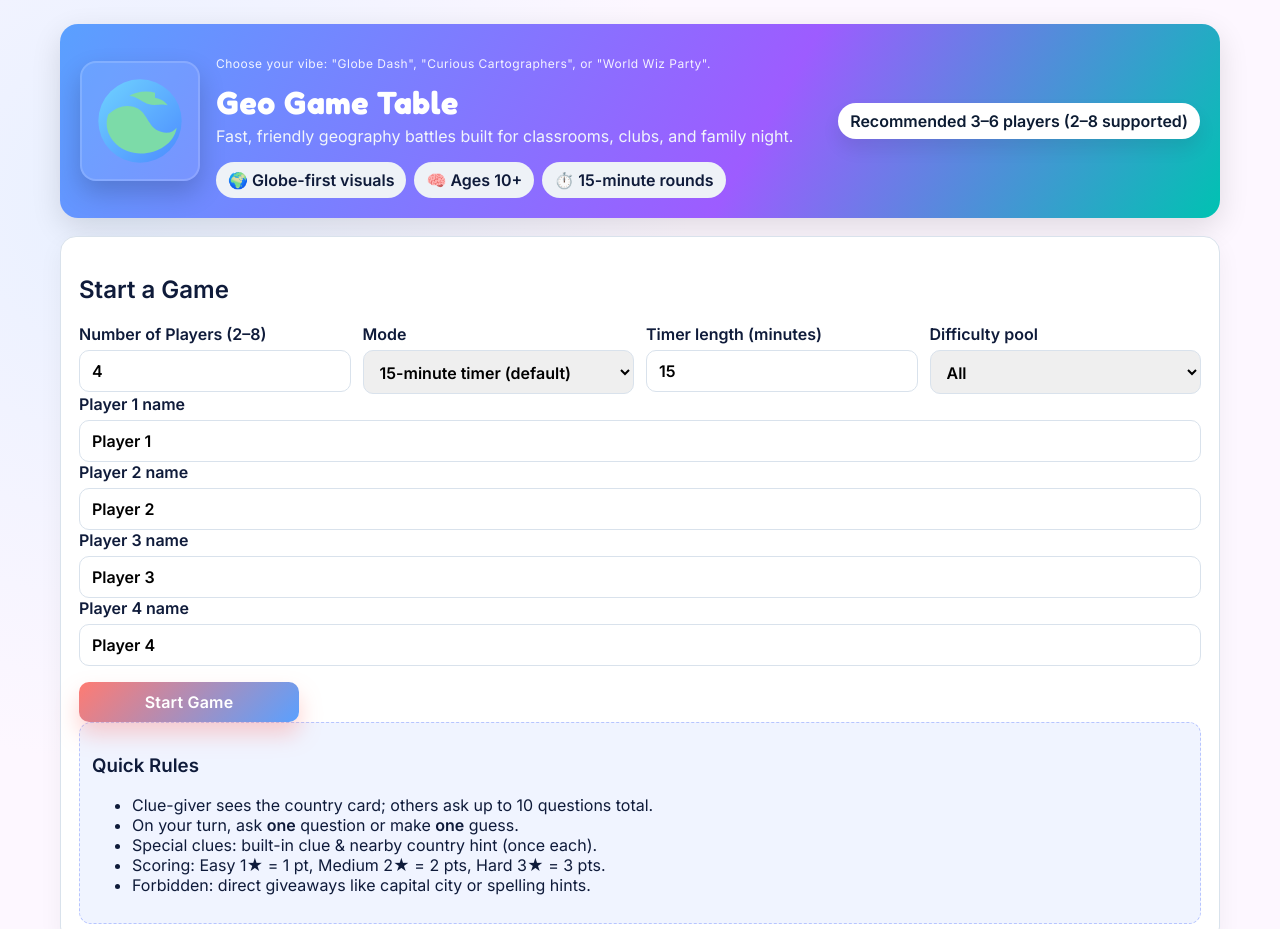
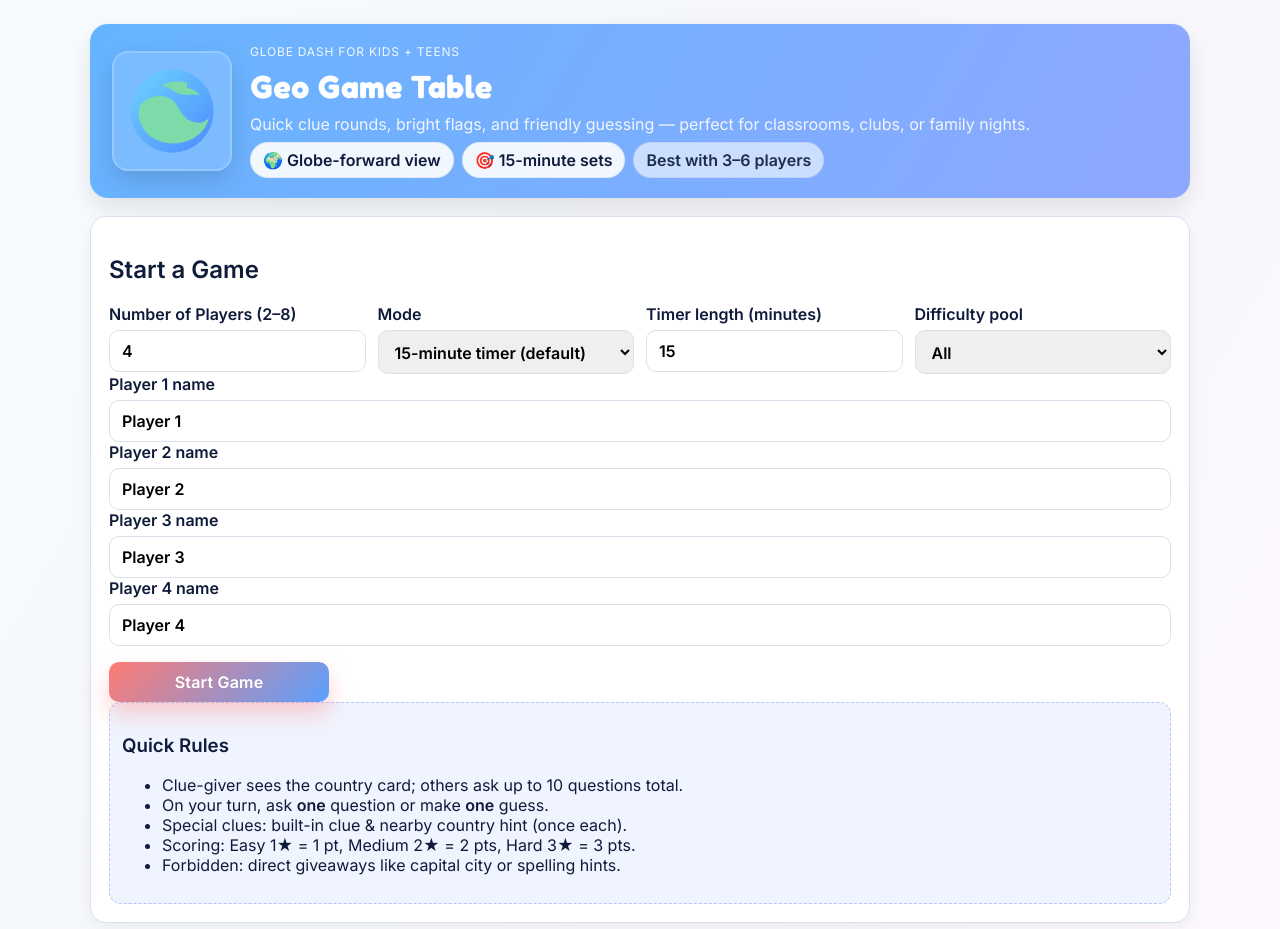
Before and after one commit to cdilla99/worldgame, a plain HTML site: page index.html in a window 1280 px wide. Shown: the top 929 px of the page. Drawn offline with Linux system fonts and the light colour scheme.

Commit message:
Simplify hero and soften visuals

```diff
--- a/index.html
+++ b/index.html
@@ -23,17 +23,16 @@
           <path d="M78 32c6 1 12 4 15 9-8-2-15 1-22-1-8-2-15-10-24-10 8-5 20-7 31-4z" fill="#7cdba8" />
         </svg>
       </div>
-      <div>
-        <p class="tiny">Choose your vibe: "Globe Dash", "Curious Cartographers", or "World Wiz Party".</p>
+      <div class="hero-copy">
+        <p class="eyebrow">Globe Dash for kids + teens</p>
         <h1>Geo Game Table</h1>
-        <p class="subtitle">Fast, friendly geography battles built for classrooms, clubs, and family night.</p>
+        <p class="subtitle">Quick clue rounds, bright flags, and friendly guessing — perfect for classrooms, clubs, or family nights.</p>
         <div class="hero-highlights">
-          <span class="pill">🌍 Globe-first visuals</span>
-          <span class="pill">🧠 Ages 10+</span>
-          <span class="pill">⏱️ 15-minute rounds</span>
+          <span class="pill">🌍 Globe-forward view</span>
+          <span class="pill">🎯 15-minute sets</span>
+          <span class="pill muted">Best with 3–6 players</span>
         </div>
       </div>
-      <div class="pill loud">Recommended 3–6 players (2–8 supported)</div>
     </header>
 
     <section id="setup" class="panel">
--- a/styles.css
+++ b/styles.css
@@ -1,60 +1,59 @@
 @import url('https://fonts.googleapis.com/css2?family=Fredoka:wght@500;700&family=Inter:wght@400;600&display=swap');
 
 :root {
-  --bg: #f6f9ff;
+  --bg: #f5f7fb;
   --panel: #ffffff;
   --ink: #0f1b3a;
   --accent: #ff7b72;
   --accent-2: #5aa0ff;
-  --accent-3: #00c2b2;
   --muted: #5f7285;
   --border: #d9e2ec;
   --green: #3cb179;
   --yellow: #f7c948;
-  --purple: #9d5cff;
 }
 
 * { box-sizing: border-box; }
 body {
   margin: 0;
   font-family: "Inter", "Segoe UI", system-ui, -apple-system, sans-serif;
-  background: radial-gradient(circle at 10% 20%, #e8f0ff, #fdf7ff 40%), var(--bg);
+  background: linear-gradient(120deg, #f8fbff, #f5f7fb 40%, #fdf8ff);
   color: var(--ink);
 }
 
-.app { max-width: 1200px; margin: 0 auto; padding: 24px 20px 60px; }
+.app { max-width: 1140px; margin: 0 auto; padding: 24px 20px 56px; }
 .hero {
   display: grid;
-  grid-template-columns: auto 1fr auto;
+  grid-template-columns: auto 1fr;
   align-items: center;
-  gap: 16px;
-  background: linear-gradient(120deg, #5aa0ff, #9d5cff 60%, #00c2b2);
+  gap: 18px;
+  background: linear-gradient(120deg, #65b4ff, #8ea8ff);
   color: #fff;
-  padding: 20px;
+  padding: 20px 22px;
   border-radius: 18px;
-  box-shadow: 0 10px 30px rgba(0,0,0,0.12);
+  box-shadow: 0 10px 24px rgba(0,0,0,0.1);
 }
 
 .hero-icon {
-  background: rgba(255, 255, 255, 0.08);
-  border: 2px solid rgba(255, 255, 255, 0.15);
+  background: rgba(255, 255, 255, 0.12);
+  border: 2px solid rgba(255, 255, 255, 0.2);
   border-radius: 16px;
   padding: 8px;
   width: 120px;
   height: 120px;
   display: grid;
   place-items: center;
-  box-shadow: 0 12px 26px rgba(0, 0, 0, 0.18);
+  box-shadow: 0 10px 22px rgba(0, 0, 0, 0.12);
 }
 
 .hero-icon svg { width: 100%; height: 100%; }
 
-.hero-highlights { display: flex; gap: 8px; flex-wrap: wrap; margin-top: 10px; }
+.hero-copy { display: grid; gap: 8px; }
+.hero-highlights { display: flex; gap: 8px; flex-wrap: wrap; }
 
 h1 { margin: 0; font-family: 'Fredoka', 'Inter', system-ui, -apple-system, sans-serif; letter-spacing: 0.5px; }
 
-.tiny { font-size: 12px; letter-spacing: 0.5px; opacity: 0.9; }
-.subtitle { margin-top: 4px; color: #f1f5fb; }
+.eyebrow { font-size: 12px; letter-spacing: 0.8px; text-transform: uppercase; opacity: 0.9; margin: 0; }
+.subtitle { margin: 0; color: #f1f5fb; }
 
 .panel {
   margin-top: 18px;
@@ -62,7 +61,7 @@ h1 { margin: 0; font-family: 'Fredoka', 'Inter', system-ui, -apple-system, sans-
   border: 1px solid var(--border);
   border-radius: 16px;
   padding: 18px;
-  box-shadow: 0 8px 24px rgba(0,0,0,0.05);
+  box-shadow: 0 6px 18px rgba(0,0,0,0.05);
 }
 
 .hidden { display: none; }
@@ -92,10 +91,9 @@ button:active { transform: translateY(0); }
 }
 
 .rules-box { background: #f0f4ff; border: 1px dashed #b7c5ff; padding: 12px; border-radius: 12px; }
-.pill { display: inline-flex; align-items: center; gap: 6px; padding: 8px 12px; background: #eef2f7; border-radius: 999px; font-weight: 700; color: var(--ink); }
-.pill.muted { background: #e8ecf5; color: var(--muted); }
+.pill { display: inline-flex; align-items: center; gap: 6px; padding: 7px 12px; background: rgba(255, 255, 255, 0.9); border-radius: 999px; font-weight: 700; color: var(--ink); border: 1px solid rgba(15,27,58,0.06); }
+.pill.muted { background: rgba(255, 255, 255, 0.6); color: #1f2c4d; }
 .pill.inline { margin: 10px 0; }
-.pill.loud { background: #fff; color: #0c1b32; box-shadow: 0 10px 18px rgba(0, 0, 0, 0.08); }
 .tags { display: flex; gap: 8px; flex-wrap: wrap; }
 .tag { padding: 6px 10px; border-radius: 10px; background: #fff3e0; color: #8f4600; font-weight: 700; border: 1px solid #ffd5a8; }
 
@@ -109,7 +107,7 @@ button:active { transform: translateY(0); }
 .info-grid { display: grid; grid-template-columns: repeat(auto-fit, minmax(200px, 1fr)); gap: 6px; font-size: 14px; }
 .info-grid div { background: #f8fbff; padding: 8px 10px; border-radius: 10px; border: 1px solid #e3ecf5; }
 
-.card-shared { background: #fdf8ff; border: 1px solid #ecd8ff; border-radius: 14px; padding: 14px; }
+.card-shared { background: #fdfcff; border: 1px solid #e6eaf5; border-radius: 14px; padding: 14px; }
 .question-head { display: flex; justify-content: space-between; align-items: center; gap: 10px; }
 .question-log { min-height: 200px; max-height: 380px; overflow-y: auto; background: #fff; border: 1px solid #e4e8f1; border-radius: 10px; padding: 10px; }
 .log-item { border-bottom: 1px dashed #dfe6f0; padding: 8px 0; }
@@ -134,4 +132,5 @@ textarea { width: 100%; min-height: 200px; margin-top: 10px; background: #0b1221
   .card-layout { grid-template-columns: 1fr; }
   .top-row { flex-direction: column; align-items: flex-start; }
   .hero { grid-template-columns: 1fr; align-items: flex-start; text-align: left; }
+  .hero-copy { gap: 10px; }
 }
```
